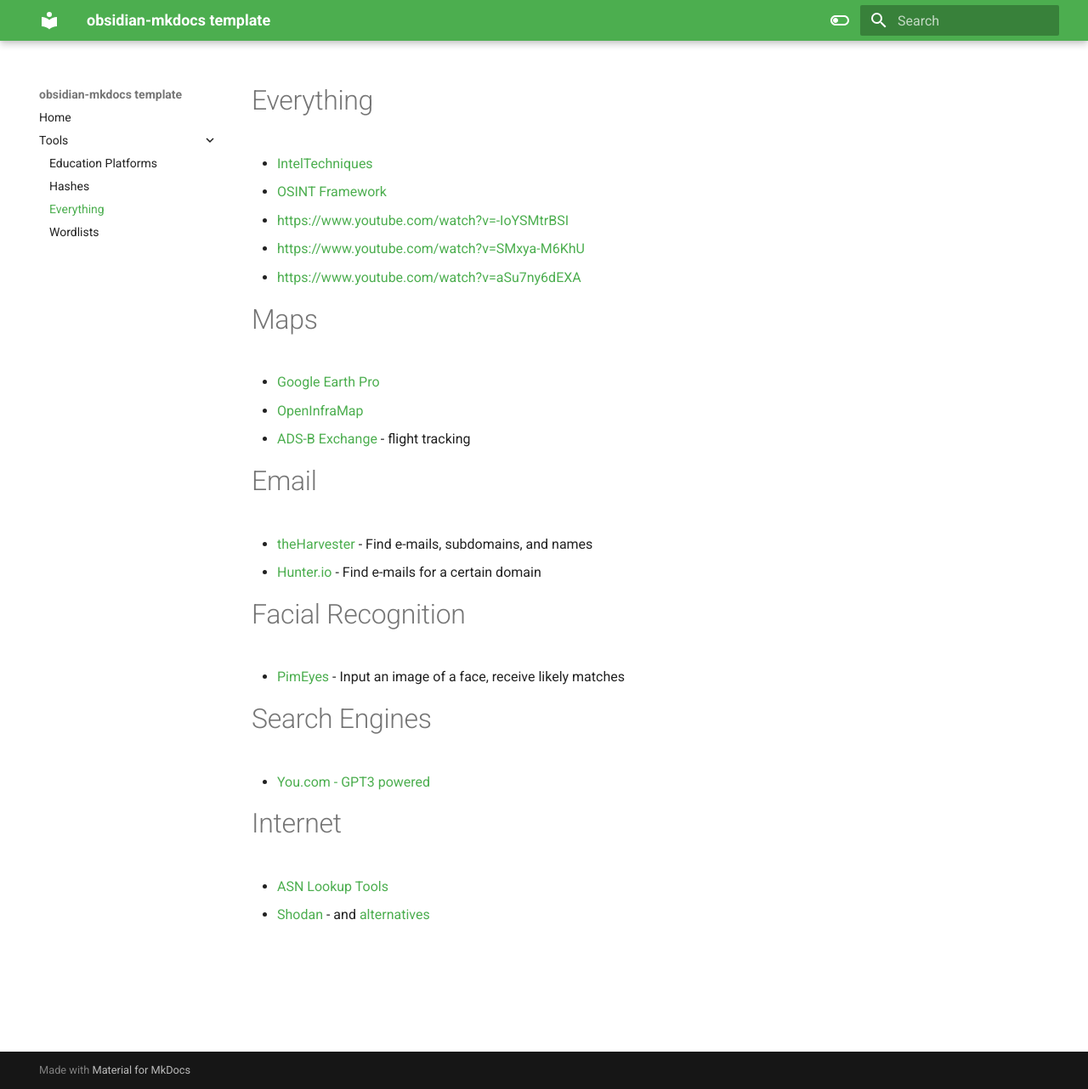
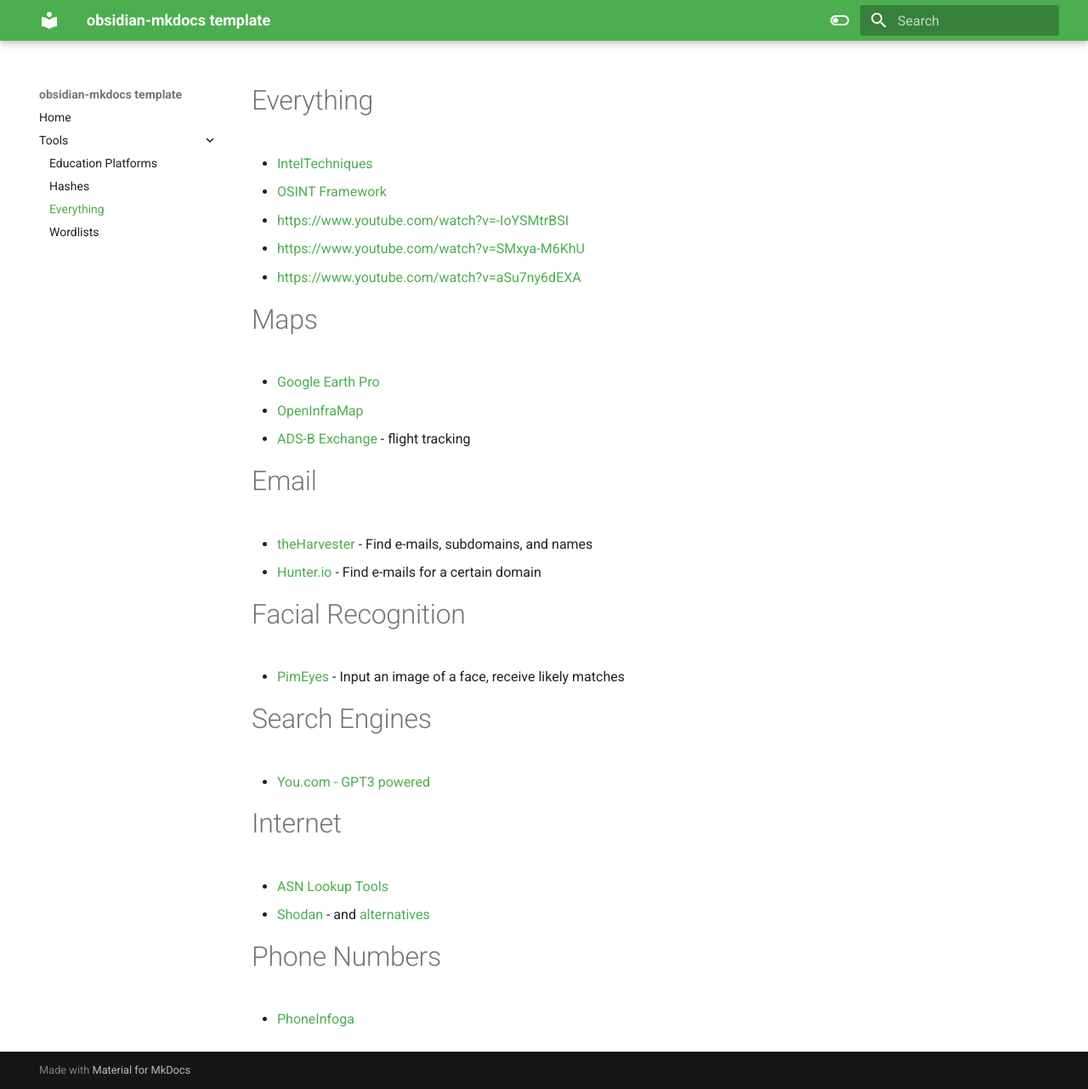
Before and after one commit to hcnolan/tset, an MkDocs documentation site: the page built from docs/Tools/OSINT.md, in a window 1280 px wide and 1282 px high. Shown: the whole window at 85% size. Built offline with MkDocs 1.6.1 and Material for MkDocs 9.7.7, drawn with Linux system fonts in a browser that asks for light colours.

Commit message:
Update OSINT.md

```diff
--- a/docs/Tools/OSINT.md
+++ b/docs/Tools/OSINT.md
@@ -29,3 +29,6 @@
 
 -   [ASN Lookup Tools](https://securitytrails.com/blog/asn-lookup)
 -   [Shodan](https://www.shodan.io/) - and [alternatives](https://alternativeto.net/software/shodan/?license=free)
+
+# Phone Numbers
+- [PhoneInfoga](https://github.com/sundowndev/phoneinfoga)
```
